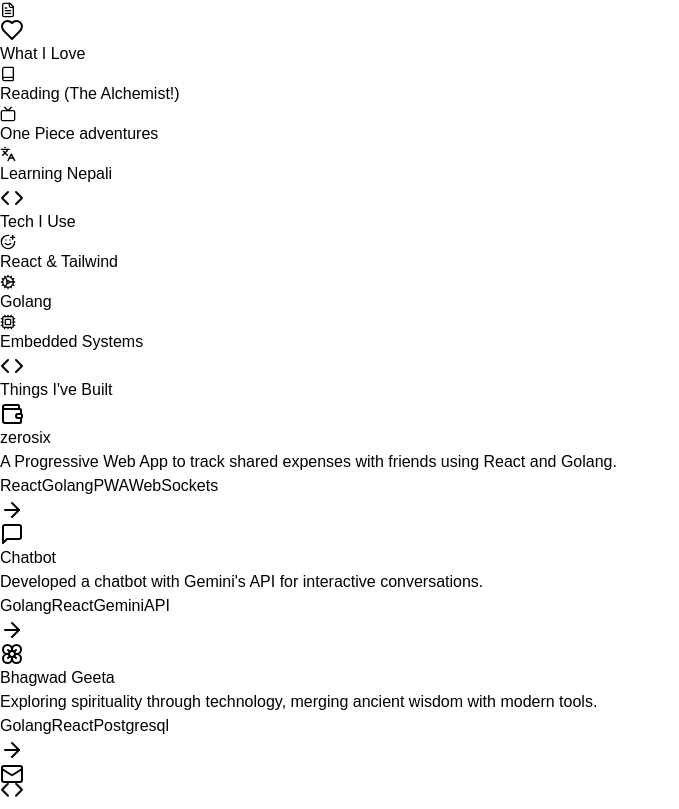
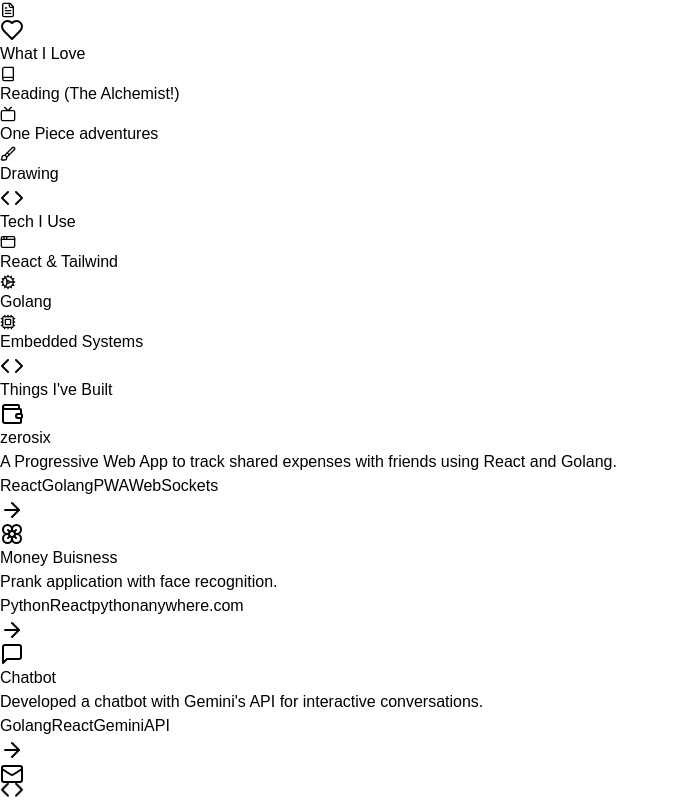
Before and after one commit to ishushreyas/ishushreyas, a React (Vite) app: page / in a window 1280 px wide. Shown: the part 1670-2479 px from the top of the page, without its empty margins (0-679 px from the left). Built offline with nearby package versions, Linux system fonts and the light colour scheme; a web font is replaced by a local one.

Commit message:
minor update

```diff
--- a/src/App.jsx
+++ b/src/App.jsx
@@ -1,8 +1,8 @@
 import React, { useState, useEffect } from 'react';
 import {
   Github, Linkedin, Mail, Menu, X, ArrowRight, Heart,
-  Smile, Book, Tv, Globe, Code, Cog, Cpu, Wallet,
-  MessageSquare, Flower, Send, FileText, Star, Languages, SmilePlus
+  Smile, Book, Tv, Code, Cog, Cpu, Wallet,
+  MessageSquare, Flower, Send, FileText, Star, Brush, AppWindow
 } from 'lucide-react';
 
 const App = () => {
@@ -54,18 +54,18 @@ const handleSubmit = async (e) => {
       icon: <Wallet className="w-8 h-8" />
     },
     {
+      title: "Money Buisness",
+      description: "Prank application with face recognition.",
+      tags: ["Python", "React", "pythonanywhere.com"],
+      link: "https://github.com/ishushreyas/money-buisness",
+      icon: <Flower className="w-8 h-8" />
+    },
+    {
       title: "Chatbot",
       description: "Developed a chatbot with Gemini's API for interactive conversations.",
       tags: ["Golang", "React", "GeminiAPI"],
       link: "https://github.com/ishushreyas/gemini-project",
       icon: <MessageSquare className="w-8 h-8" />
-    },
-    {
-      title: "Bhagwad Geeta",
-      description: "Exploring spirituality through technology, merging ancient wisdom with modern tools.",
-      tags: ["Golang", "React", "Postgresql"],
-      link: "https://github.com/ishushreyas/bhagwad-geeta",
-      icon: <Flower className="w-8 h-8" />
     },
   ];
 
@@ -238,8 +238,8 @@ const handleSubmit = async (e) => {
                     One Piece adventures
                   </li>
                   <li className="flex items-center gap-2 group">
-                    <Languages size={16} className="group-hover:scale-110 transition-transform duration-200" />
-                    Learning Nepali
+                    <Brush size={16} className="group-hover:scale-110 transition-transform duration-200" />
+                    Drawing
                   </li>
                 </ul>
               </div>
@@ -251,7 +251,7 @@ const handleSubmit = async (e) => {
                 </h3>
                 <ul className="text-gray-600 space-y-2">
                   <li className="flex items-center gap-2 group">
-                    <SmilePlus size={16} className="group-hover:scale-110 transition-transform duration-200" />
+                    <AppWindow size={16} className="group-hover:scale-110 transition-transform duration-200" />
                     React & Tailwind
                   </li>
                   <li className="flex items-center gap-2 group">
```
